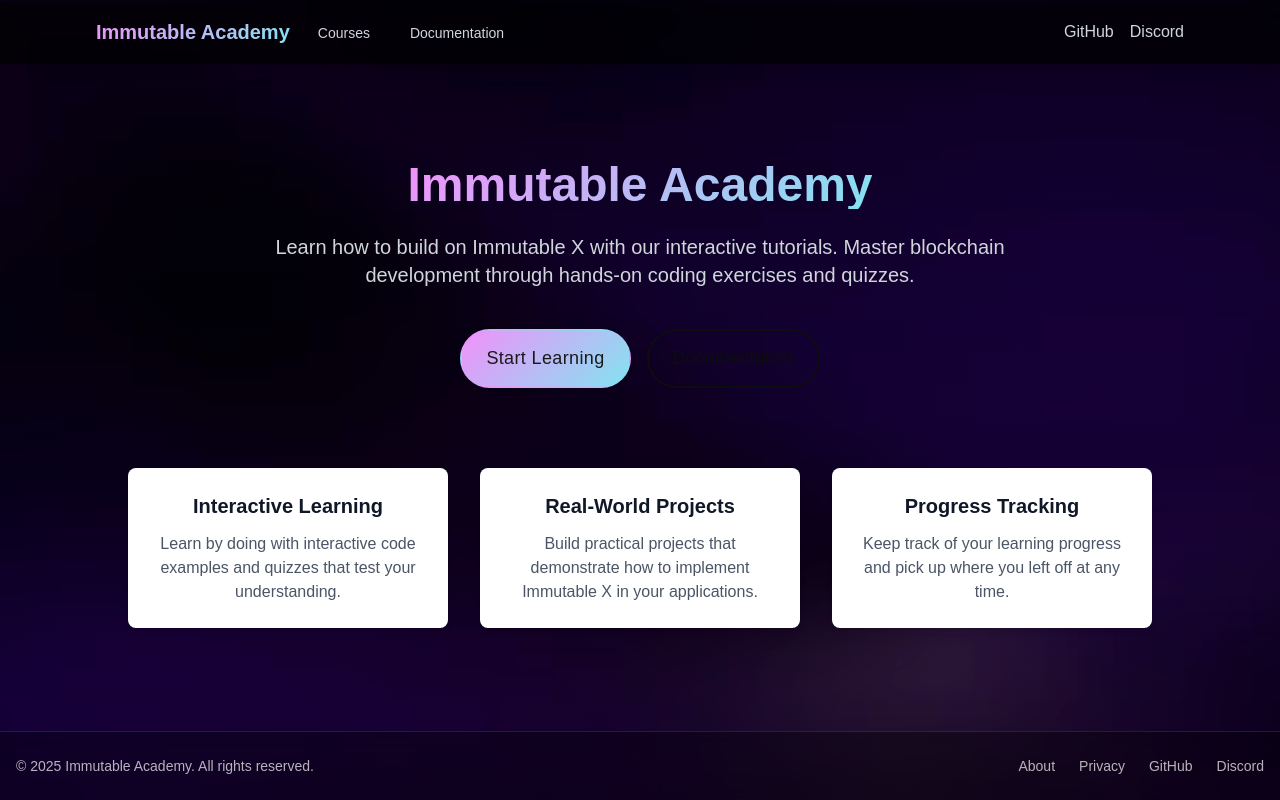
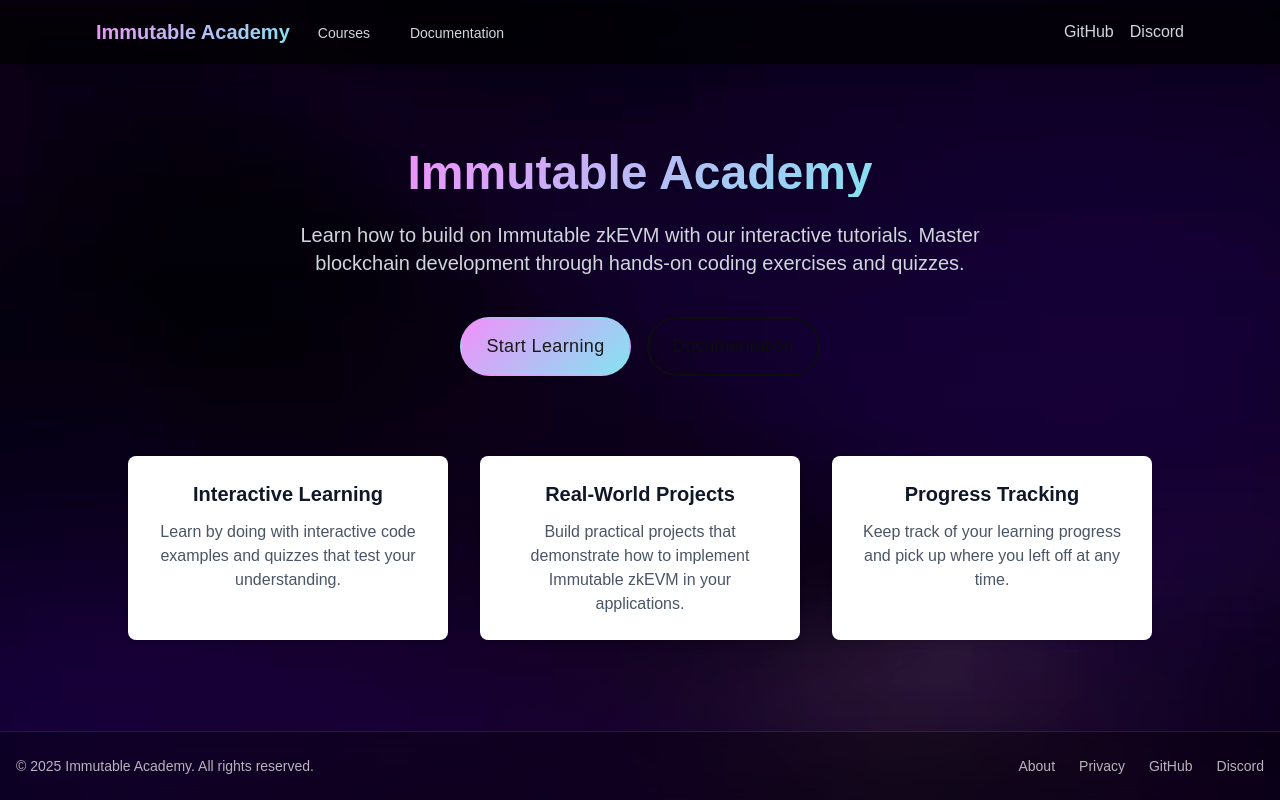
Before and after one commit to proletesseract/web3-academy, a Next.js app in the folder website/: page / in a window 1280 px wide. Built offline with nearby package versions, Linux system fonts and the light colour scheme.

Commit message:
update x to zkevm

```diff
--- a/website/src/app/page.tsx
+++ b/website/src/app/page.tsx
@@ -8,7 +8,7 @@
     <div className="flex flex-col items-center justify-center min-h-[calc(100vh-140px)] p-6 text-center">
       <h1 className="text-5xl font-bold mb-6 gradient-text">Immutable Academy</h1>
       <p className="text-xl max-w-3xl mb-10 text-gray-300">
-        Learn how to build on Immutable X with our interactive tutorials.
+        Learn how to build on Immutable zkEVM with our interactive tutorials.
         Master blockchain development through hands-on coding exercises and quizzes.
       </p>
 
@@ -40,7 +40,7 @@
         <div className="p-6 bg-white rounded-lg shadow-md">
           <h2 className="text-xl font-bold mb-3 text-gray-900">Real-World Projects</h2>
           <p className="text-gray-600">
-            Build practical projects that demonstrate how to implement Immutable X in your applications.
+            Build practical projects that demonstrate how to implement Immutable zkEVM in your applications.
           </p>
         </div>
 
```
